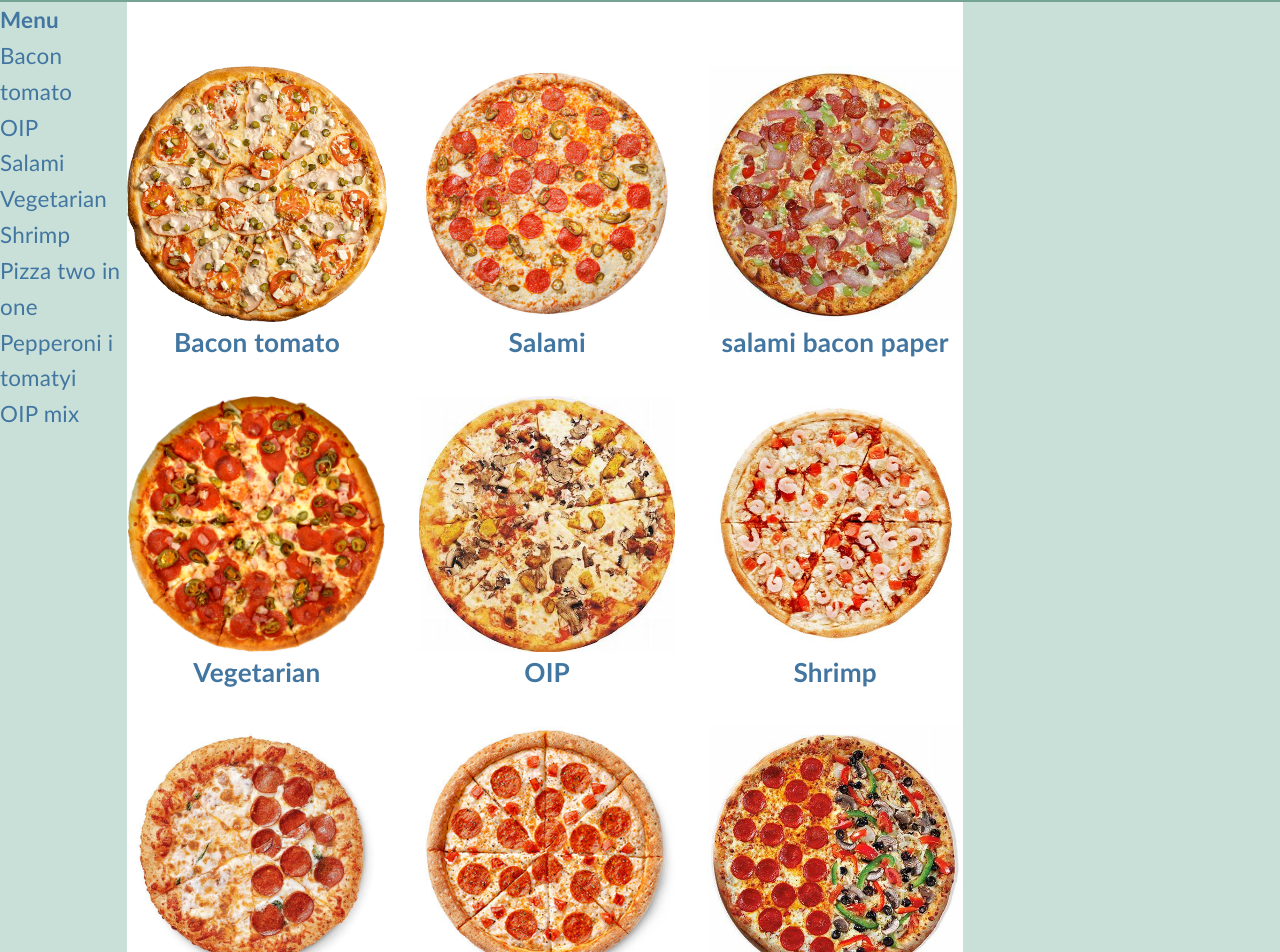
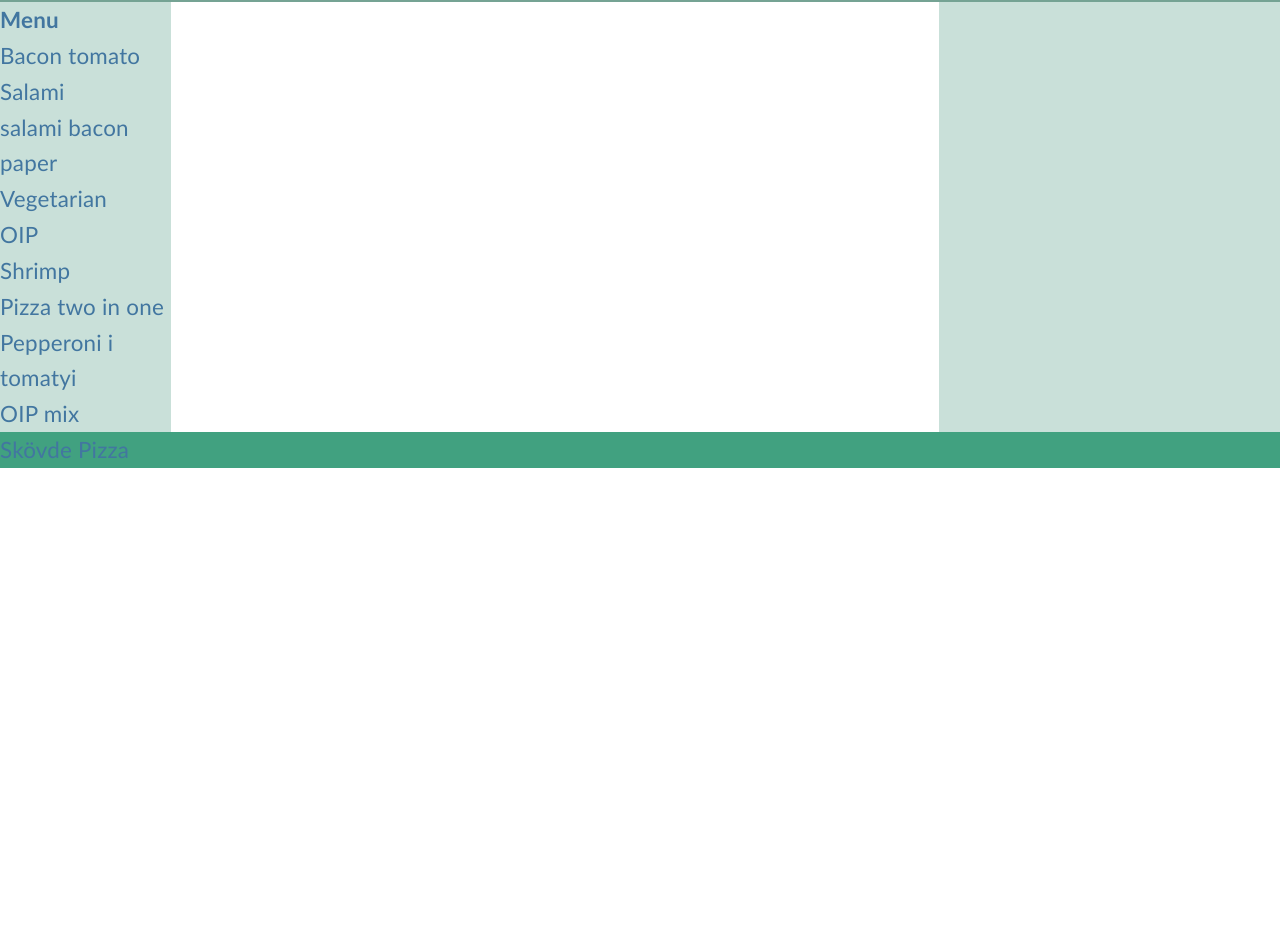
Before and after one commit to Muzdalifa/Skovde-pizza-frontend, a React (Create React App) app: page / in a window 1280 px wide. Shown: the part 126-1078 px from the top of the page. After the commit the page ends 800 px from the top, so only its background shows below. Built offline with nearby package versions, Linux system fonts and the light colour scheme.

Commit message:
action to menu item(highlight selected item)

```diff
--- a/src/App.js
+++ b/src/App.js
@@ -8,22 +8,17 @@ import './App.css'
 
 
 const App = () => {
-  const [pizza,setPizza] = useState(data)
   return (
     <div className='container'>
       <header>
         <h3>Skövde Pizza</h3>
       </header>
       <div className='middleContent'>
-        <Menu></Menu>
+        <Menu data={data} />
         <section className='orderList'>
-          {pizza.map((order)=>{
-            return (
-                <Order key={order.pizzaId} {...order} />
-          )
-        })}
+
         </section>
-        <Details></Details>
+        <Details />
       </div>
       <footer>
         Skövde Pizza
--- a/src/Menu.css
+++ b/src/Menu.css
@@ -1,7 +1,10 @@
 .lefNav {
-  width: 16%;
+  width: 20%;
   background-color: rgb(201, 224, 217);
 }
 .navLink {
   cursor: pointer;
 }
+.selectedItem {
+  color: #eb7311;
+}
--- a/src/Menu.js
+++ b/src/Menu.js
@@ -1,12 +1,17 @@
 import React, {useState}from 'react';
 import './Menu.css';
 
-const Menu = ()=>{
-  const [pizza,setPizza] = useState(['Bacon tomato','OIP','Salami','Vegetarian','Shrimp','Pizza two in one','Pepperoni i tomatyi','OIP mix' ])
+const Menu = (props)=>{
+
+  const [selectedItemId,setSelectedItemId] = useState(null);
 
   return <div className='lefNav'>
     <h4>Menu</h4>
-    {pizza.map((name)=><div className='navLink' >{name}</div>)}
+    {props.data.map((item)=><div
+      className={`navLink ${item.id===selectedItemId ? 'selectedItem': '' }`}
+      key={item.id}
+      onClick={()=>setSelectedItemId(item.id)}>{item.name}
+    </div>)}
   </div>
 }
 export default Menu
--- a/src/Order.js
+++ b/src/Order.js
@@ -4,8 +4,8 @@ import './Order.css'
 const Order = (props)=>{
   return (
   <div className='order'>
-    < img src={props.pizza_image}/>
-    <h3>{props.pizza_name}</h3>
+    < img src={props.image}/>
+    <h3>{props.name}</h3>
   </div>
   )
 };
--- a/src/data.js
+++ b/src/data.js
@@ -1,53 +1,53 @@
 export default[
   {
-    pizzaId:1,
-    pizza_image: './asset/bacon_tomato.png',
-    pizza_name: 'Bacon tomato',
+    id:1,
+    image: './asset/bacon_tomato.png',
+    name: 'Bacon tomato',
     Time: '12:30'
   },
   {
-    pizzaId:2,
-    pizza_image: './asset/salami.jpg',
-    pizza_name: 'Salami',
+    id:2,
+    image: './asset/salami.jpg',
+    name: 'Salami',
     Time: '12:30'
   },
    {
-    pizzaId:3,
-    pizza_image: './asset/salami_bacon_paper.jpg',
-    pizza_name: 'salami bacon paper',
+    id:3,
+    image: './asset/salami_bacon_paper.jpg',
+    name: 'salami bacon paper',
     Time: '12:30'
   },
    {
-    pizzaId:4,
-    pizza_image: './asset/vegetarian.png',
-    pizza_name: 'Vegetarian',
+    id:4,
+    image: './asset/vegetarian.png',
+    name: 'Vegetarian',
     Time: '12:00'
   },
    {
-    pizzaId:5,
-    pizza_image: './asset/OIP.jpg',
-    pizza_name: 'OIP',
+    id:5,
+    image: './asset/OIP.jpg',
+    name: 'OIP',
     Time: '17:30'
   },
    {
-    pizzaId:6,
-    pizza_image: './asset/shrimp.jpg',
-    pizza_name:'Shrimp',
+    id:6,
+    image: './asset/shrimp.jpg',
+    name:'Shrimp',
     Time: '14:40'
   },
    {
-    pizzaId:7,
-    pizza_image: './asset/pizza_2in_1.jpg',
-    pizza_name:'Pizza two in one'
+    id:7,
+    image: './asset/pizza_2in_1.jpg',
+    name:'Pizza two in one'
   },
    {
-    pizzaId:8,
-    pizza_image: './asset/pepperoni-i-tomatyi.jpg',
-    pizza_name:'Pepperoni i tomatyi'
+    id:8,
+    image: './asset/pepperoni-i-tomatyi.jpg',
+    name:'Pepperoni i tomatyi'
   },
     {
-    pizzaId:9,
-    pizza_image: './asset/OIP_mix.jpg',
-    pizza_name:'OIP mix'
+    id:9,
+    image: './asset/OIP_mix.jpg',
+    name:'OIP mix'
   }
 ];
```
Also changed, not shown: 1 other file (tests, documents, lock files or other folders).
